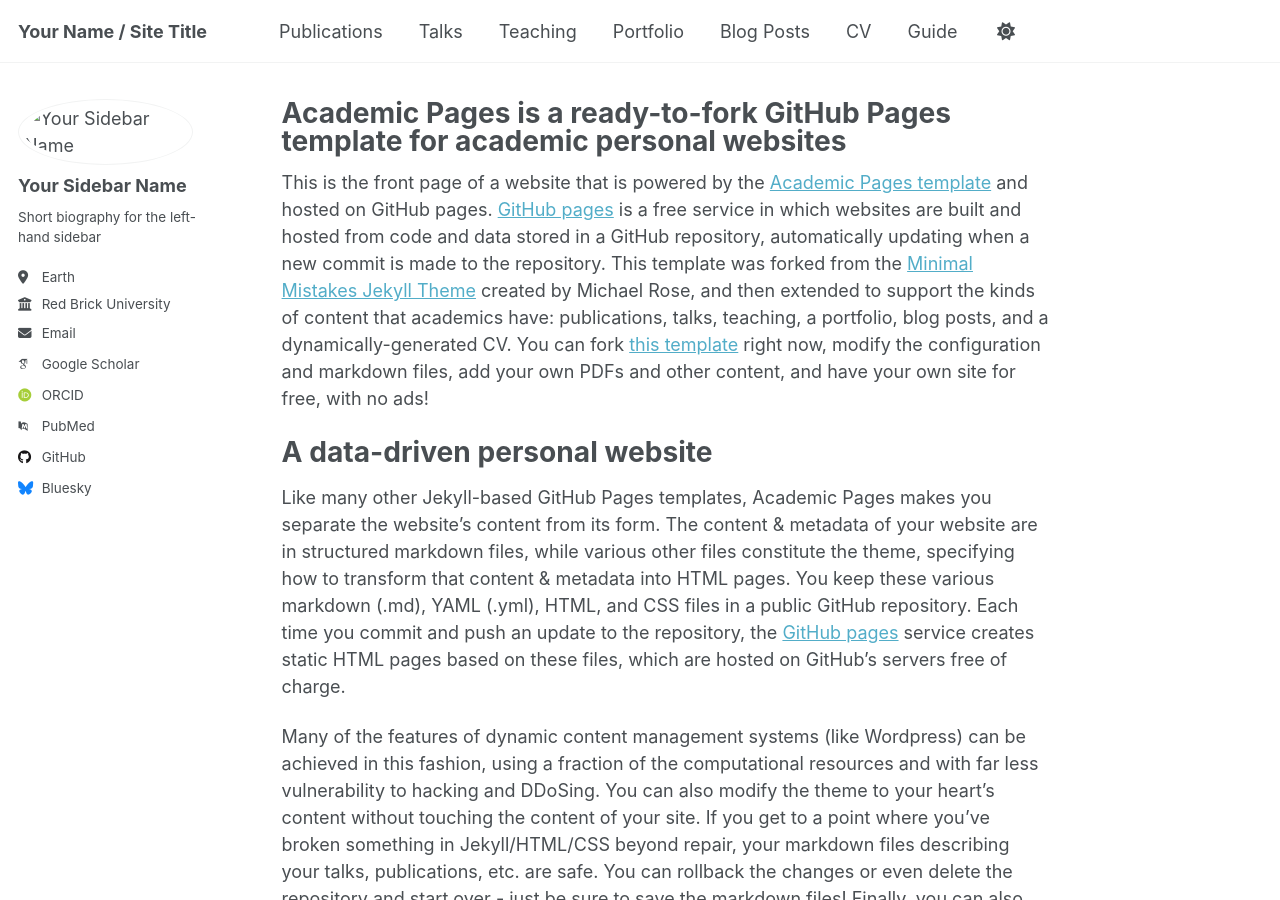
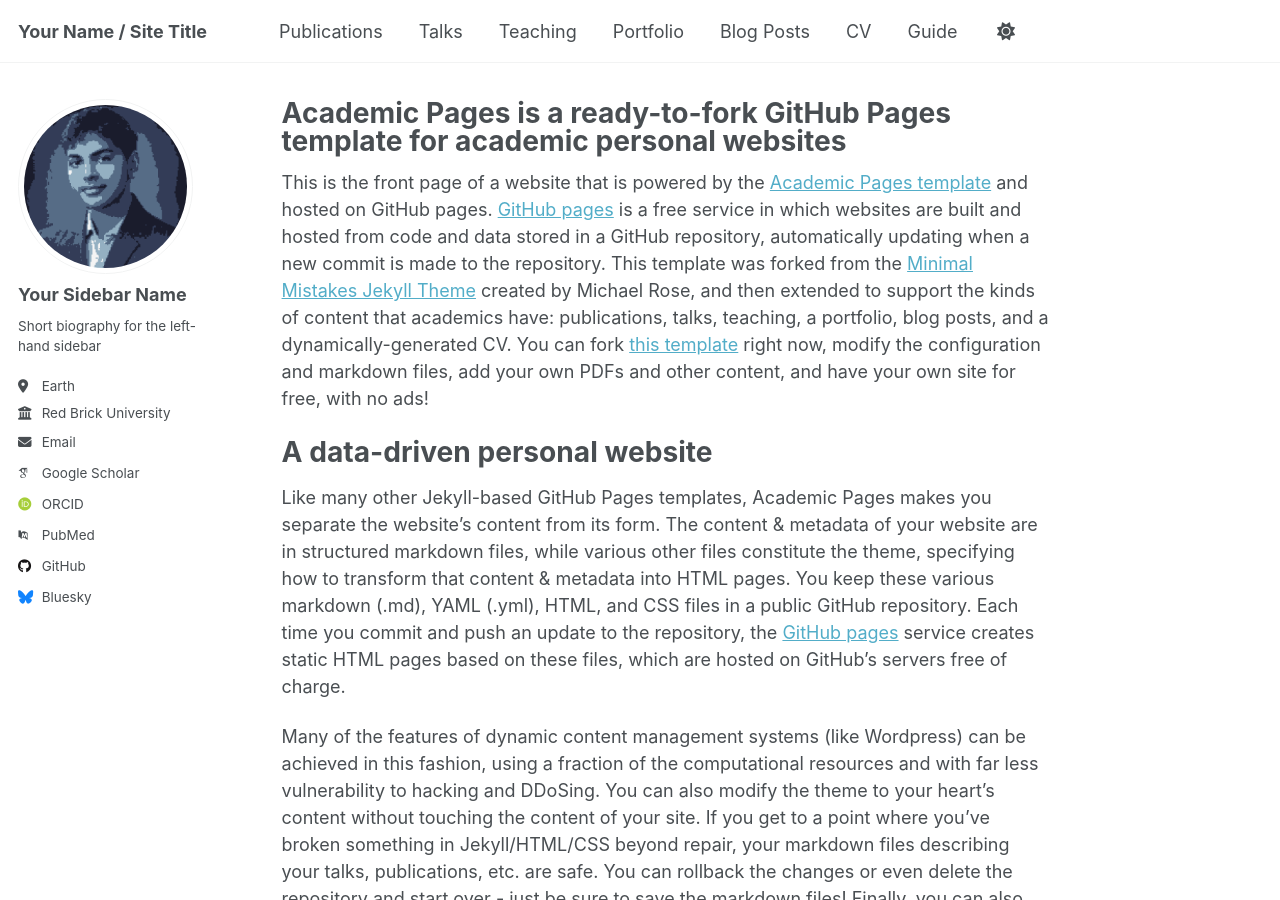
Before and after one commit to priyadarshiutkarsh/priyadarshiutkarsh.github.io, a Jekyll site: the page built from _pages/about.md, in a window 1280 px wide and 900 px high. Built offline with Jekyll 4.4.1, drawn with Linux system fonts in a browser that asks for light colours; some web fonts are replaced.

Commit message:
Update _config.yml

```diff
--- a/_config.yml
+++ b/_config.yml
@@ -22,7 +22,7 @@ repository               : "academicpages/academicpages.github.io"
 #               Additional customization can be done by editing /_includes/author-profile.html
 author:
   # Biographic information
-  avatar           : "images/profile_utkarsh.png"
+  avatar           : "profile_utkarsh.png"
   name             : "Your Sidebar Name"
   pronouns         : # example: "she/her"
   bio              : "Short biography for the left-hand sidebar"
```
